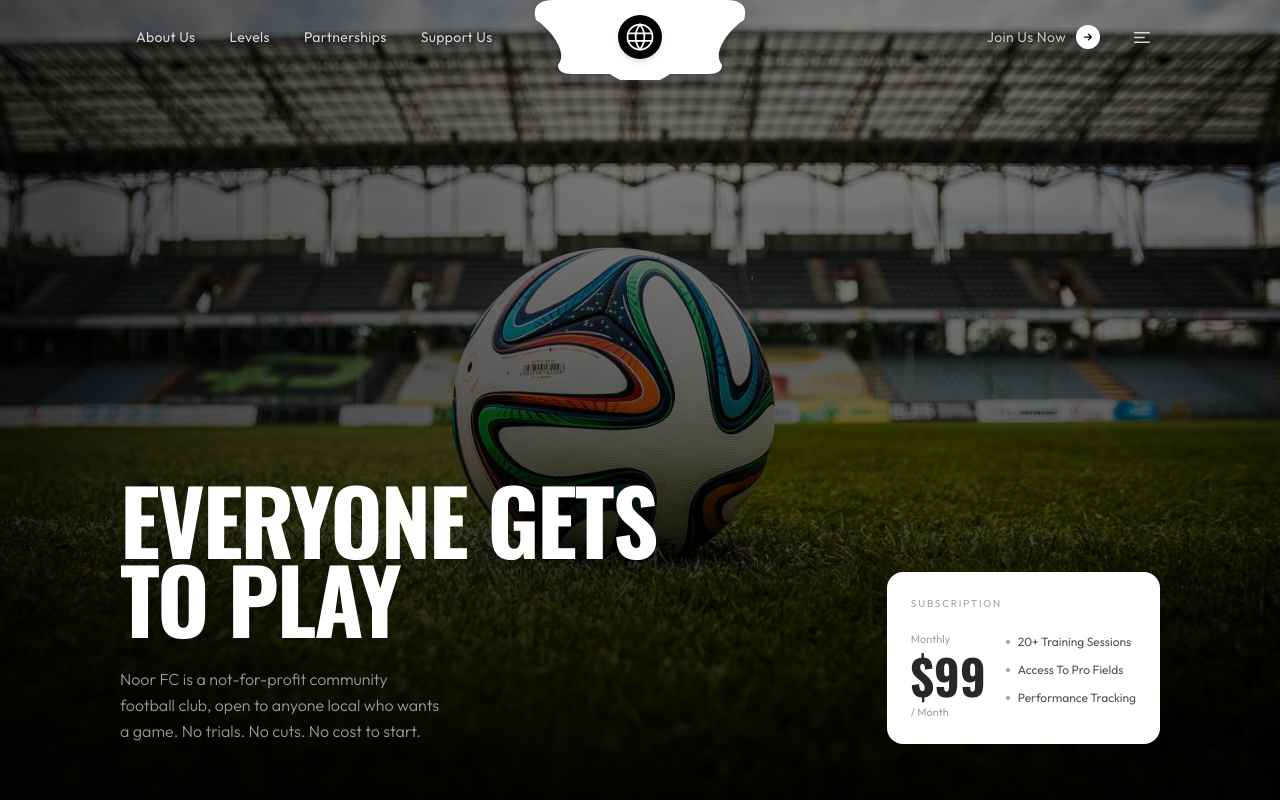
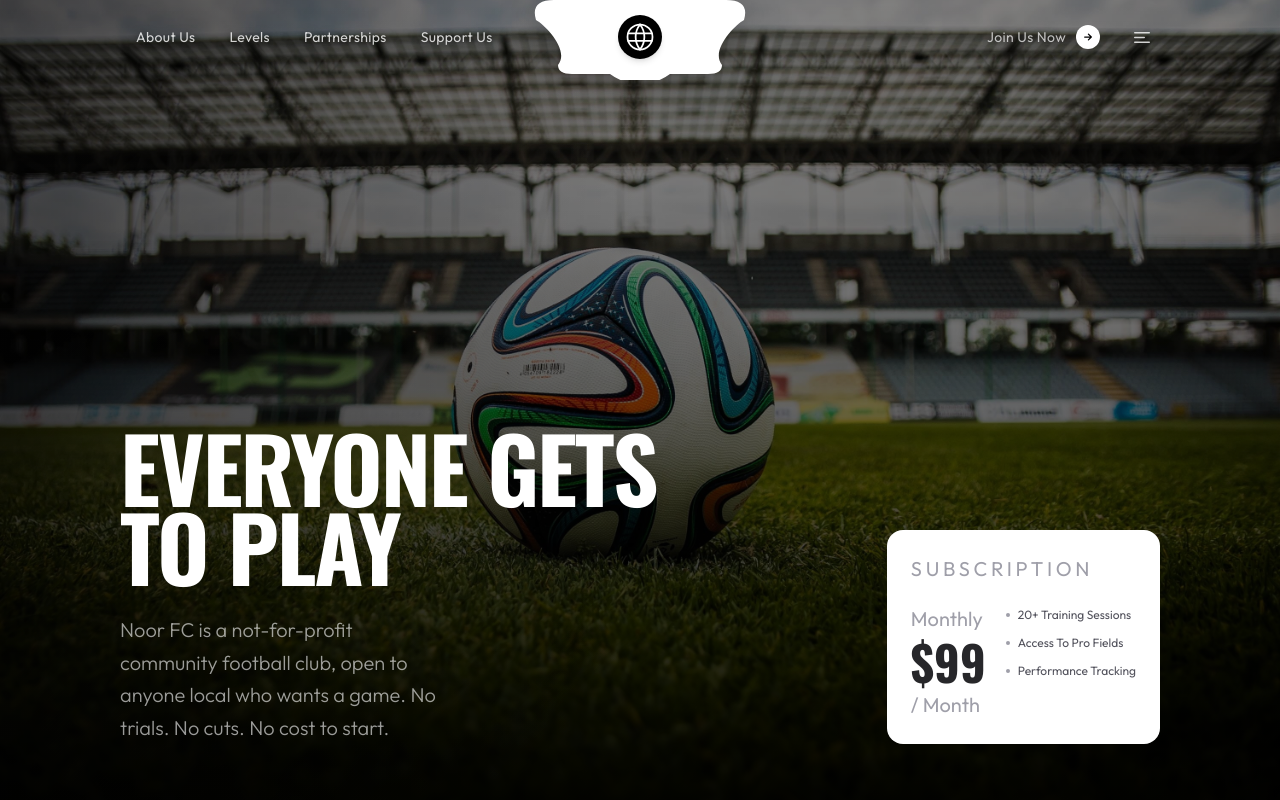
Before and after one commit to michael-codelibrary/noor-fc, a Next.js app: page / in a window 1280 px wide. Shown: the top 800 px of the page. Built offline with nearby package versions, Linux system fonts and the light colour scheme; grey boxes are pictures that could not be loaded.

Commit message:
Set global paragraph font-size to 20px

```diff
--- a/app/globals.css
+++ b/app/globals.css
@@ -16,6 +16,10 @@ body {
   background: var(--background);
   color: var(--foreground);
   font-family: var(--font-outfit), sans-serif;
+}
+
+p {
+  font-size: 20px;
 }
 
 @keyframes fade-up {
```
